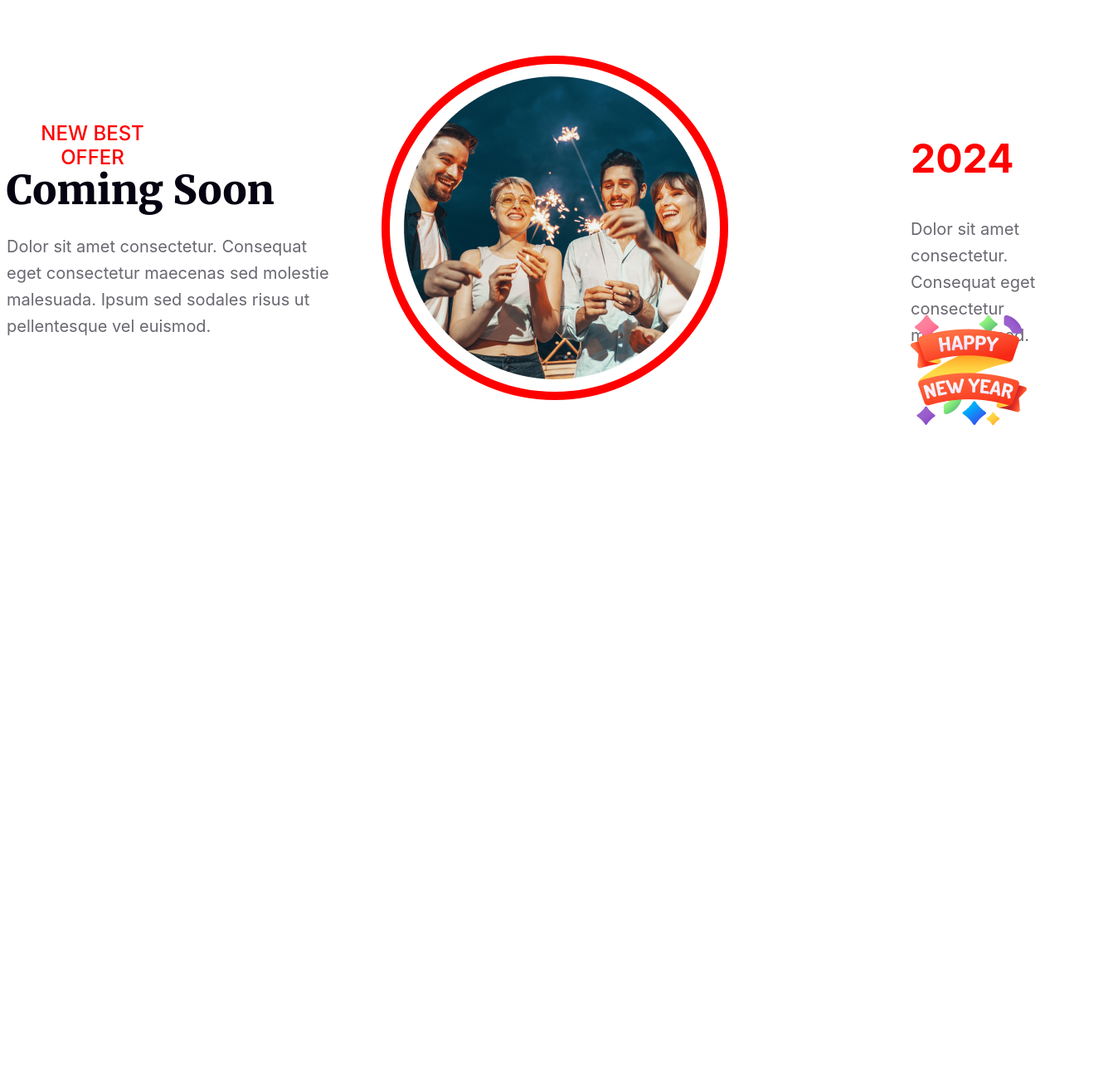
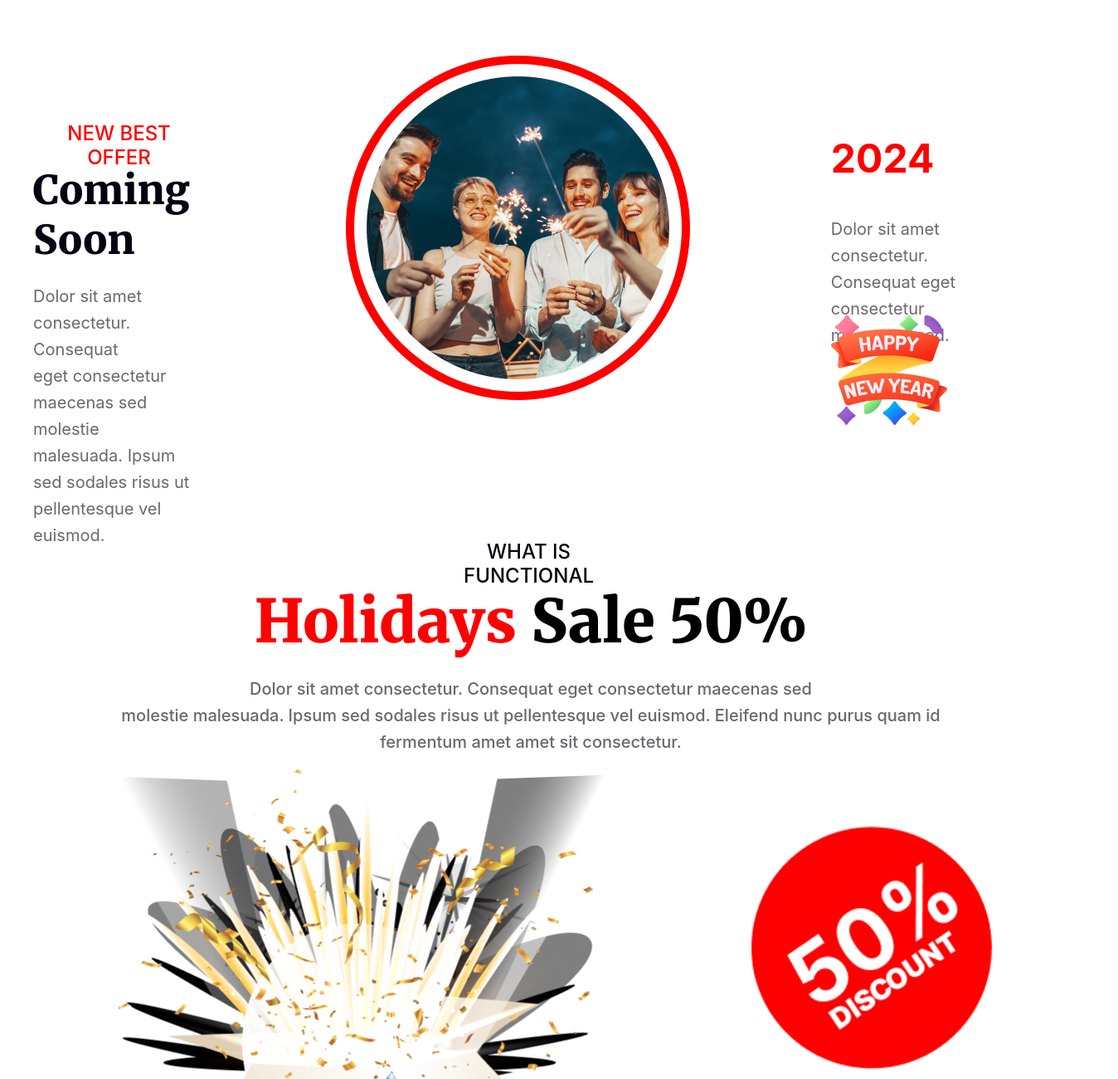
Before and after one commit to nadiaislam00/new-year-offer, a plain HTML site: page index.html in a window 1280 px wide. Shown: the part 2854-4154 px from the top of the page at 83% size, 1348 px wide, since content can reach past the window. Before the commit the page ends 3392 px from the top, so only its background shows below. Drawn offline with Linux system fonts and the light colour scheme.

Commit message:
holidays added

```diff
--- a/index.html
+++ b/index.html
@@ -75,6 +75,27 @@
 
     </div>
 </section>
+
+<section class="holidays-container">
+<div class="holiday-content">
+<p class="p1">WHAT IS FUNCTIONAL</p>
+<h1> <span class="red">Holidays </span>Sale 50%</h1>
+<p class="p2">Dolor sit amet consectetur. Consequat eget consectetur maecenas sed <br>
+    molestie malesuada. Ipsum sed sodales risus ut pellentesque vel euismod. Eleifend nunc purus quam id <br> fermentum amet amet sit consectetur.</p>
+</div>
+<div class="holiday-image">
+    <div class="holiday-rec2">
+        <img src="images/Rectangle 2.png" alt="">
+    </div>
+    <div class="gift-box">
+        <img src="images/Group 75.png" alt="">
+        <div class="girl-container">
+            <img src="images/Group 44.png" alt="">
+        </div>
+    </div>
+
+</div>
+</section>
     </main>
     <footer></footer>
 </body>
--- a/style.css
+++ b/style.css
@@ -99,7 +99,7 @@ height: 500px;
 
 .midnight-container{
     width: 100%;
-    width: 1320px;
+    width: 1200px;
 height: 600px;
 margin: 0 auto;
 display: flex;
@@ -139,7 +139,7 @@ font-weight: 400;
 line-height: 30px;
 letter-spacing: 0%;
 text-align: left;
-margin-left: 90px;
+margin-left: 60px;
 }
 .midnight-content .join{
     color: white;
@@ -151,7 +151,7 @@ letter-spacing: 0%;
 text-align: center;
 text-transform: uppercase;
 background: none;
-margin-right: 430px;
+margin-right: 380px;
 cursor: pointer;
 }
 .midnight-image{
@@ -167,7 +167,7 @@ height: 464.65px;
 }
 
 .place{
-    width: 1320px;
+    width: 1200px;
 height: 482px;
 border-radius: 16px;
 background: linear-gradient(180.00deg, rgba(255, 0, 0, 0.1),rgba(255, 0, 0, 0) 100%);
@@ -201,13 +201,14 @@ font-weight: 700;
 margin-top: 48px;
 }
 .best-offer{
-    width: 1320px;
+    width: 1200px;
 height: 463px;
 margin: 0 auto;
 
 margin-top: 60px;
 display: flex;
 justify-content: space-between;
+margin-bottom: 120px;
 }
 .offer-content{
     width: 440px;
@@ -221,16 +222,15 @@ margin-top: 55px;
     border-radius: 50%;
     width: 405px;
 height: 395px;
- margin-left: 20px; */
+margin-left: 170px;
 }
 .offer-image{
-margin-top: 15px;
+
 
     border-radius: 50%;
     width: 364.84px;
 height: 364.84px;
-margin-left: 17px;
-margin-bottom: 2px;
+padding: 15px;
 justify-content: center;
 align-items: center;
 }
@@ -249,7 +249,7 @@ justify-content: center;
 align-items: center;
 }
 .content-2{
-   margin-left: 170px;
+   margin-left: 120px;
     margin-top: 0;
 }
 .text1{
@@ -314,3 +314,82 @@ height: 140px;
     width: 100%;
     height: 100%;
 }
+.holidays-container{
+    width: 1200px;
+    height: 986.07px;
+
+    margin: 0 auto;
+}
+.holiday-content{
+width: 1068px;
+height: 277px;
+margin: 0 auto;
+text-align: center;
+position: relative; */
+}
+.holiday-content .p1{
+    color: rgb(7, 2, 17);
+font-family: Inter;
+font-size: 24px;
+font-weight: 500;
+line-height: 29px;
+letter-spacing: 0%;
+width: 263px;
+height: 29px;
+margin-left: 400px;
+
+}
+.holiday-content h1{
+    font-family: Merriweather;
+font-size: 72px;
+font-weight: 900;
+line-height: 91px;
+letter-spacing: 0%;
+text-align: center;
+margin-top: 12px;
+margin-bottom: 20px;
+
+}
+.p2{
+    color: rgba(7, 2, 17, 0.6);
+font-family: Inter;
+font-size: 20px;
+font-weight: 500;
+line-height: 32px;
+letter-spacing: 0%;
+text-align: center;
+
+}
+.holidays-container{
+    position: relative;
+
+}
+.holiday-image .holiday-rec2{
+    position: absolute;
+    top: 79%;
+}
+.holiday-image{
+    width: 1200px;
+    height: 230px;
+}
+.holiday-image img{
+    width: 100%;
+    height: 100%;
+}
+.gift-box{
+    width: 796.46px;
+height: 662.07px;
+position: relative;
+z-index: 1;
+display: flex;
+justify-content: space-between;
+}
+.girl-container{
+
+}
+.girl-container img{
+    width: 430px;
+    height:430px;
+    position: absolute;
+
+}
```
Also changed, not shown: images/girl.webp (added).
